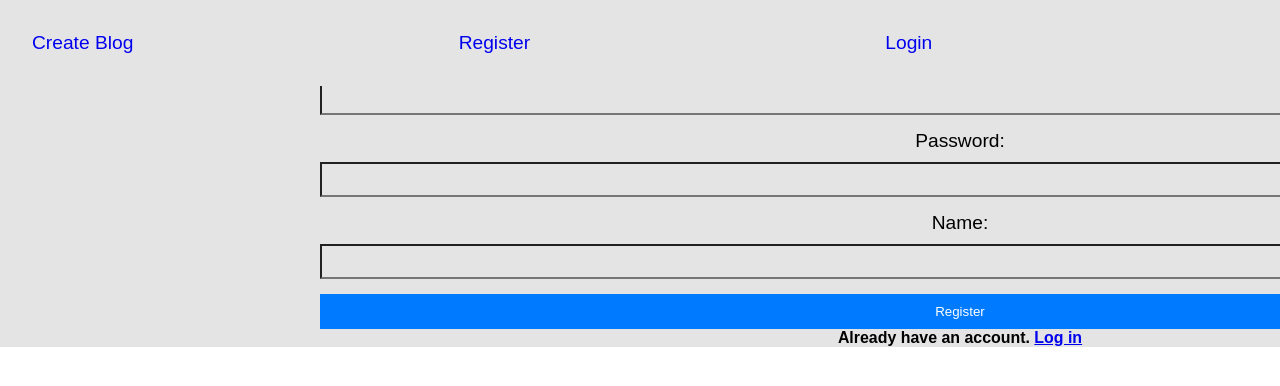
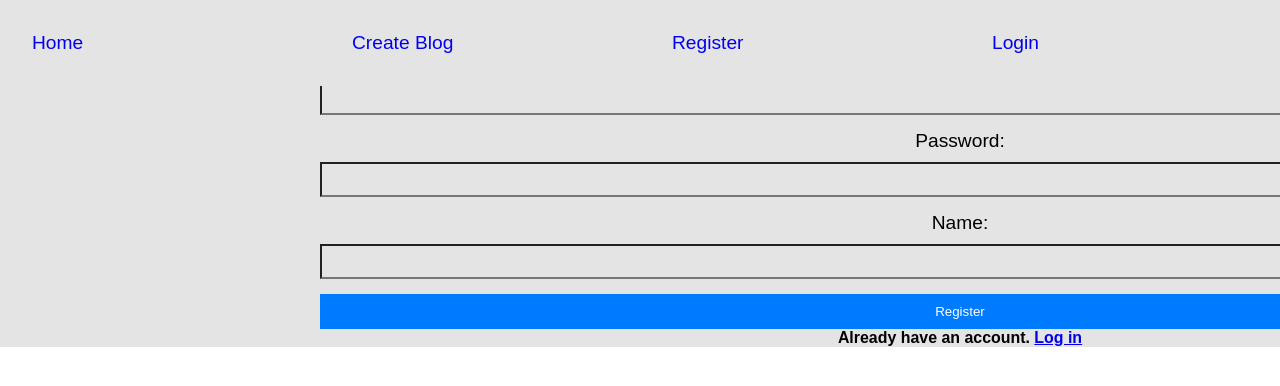
Before and after one commit to ashrafutuyubahe/Blogsite, a React (Create React App) app in the folder React_front_end/blogsite/: page /register in a window 1280 px wide. Shown: the top 386 px of the page. Built offline with nearby package versions, Linux system fonts and the light colour scheme.

Commit message:
new changes

```diff
--- a/React_front_end/blogsite/src/App.js
+++ b/React_front_end/blogsite/src/App.js
@@ -3,7 +3,7 @@ import "./app.css";
 import { BrowserRouter as Router, Routes, Route } from "react-router-dom";
 
 import NavBar from "./components/navbar";
-import DisplayBlog from "./components/blogdisplay";
+import  Home from "./components/home";
 import Register from "./pages/register";
 
 export default function App() {
@@ -13,7 +13,8 @@ export default function App() {
         <NavBar />
         <main>
           <Routes>
-            <Route path="/createblog" element={<DisplayBlog />} />
+          <Route index element={<Home />} />
+            <Route path="/createblog" element={<Register/>} />
             <Route path="/register" element={<Register />} />
 
           </Routes>
--- a/React_front_end/blogsite/src/components/navbar.js
+++ b/React_front_end/blogsite/src/components/navbar.js
@@ -1,22 +1,22 @@
 import React from "react";
-import {Link} from 'react-router-dom';
-import './navbar.css';
+import { Link } from "react-router-dom";
+import "./navbar.css";
 
- export default function NavBar(){
-
-
-
-
-    return(
+export default function NavBar() {
+  return (
     <div className="navbar">
-     <Link to="/createblog" style={{textDecoration:"none"}}><span>Create Blog</span></Link>
-        <Link to="/register" style={{textDecoration:"none"}}><span> Register</span></Link>
-        <Link to="/Login"style={{textDecoration:"none"}}><span>Login</span></Link>
-
+        <Link to="/" style={{ textDecoration: "none" }}>
+        <span>Home</span>
+      </Link>
+      <Link to="/createblog" style={{ textDecoration: "none" }}>
+        <span>Create Blog</span>
+      </Link>
+      <Link to="/register" style={{ textDecoration: "none" }}>
+        <span> Register</span>
+      </Link>
+      <Link to="/Login" style={{ textDecoration: "none" }}>
+        <span>Login</span>
+      </Link>
     </div>
-
-
-
-    )
-
+  );
 }
```
Also changed, not shown: React_front_end/blogsite/src/components/home.js (renamed from React_front_end/blogsite/src/components/blogdisplay.js).
